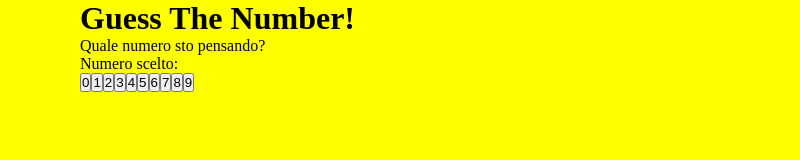
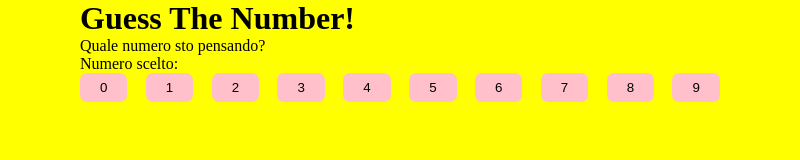
Before and after one commit to eduardomecchia/guess-the-number, an Electron app: page index.html in a window 800 px wide. Drawn offline with Linux system fonts and the light colour scheme.

Commit message:
Add basic styling to user buttons

```diff
--- a/assets/css/app.css
+++ b/assets/css/app.css
@@ -31,3 +31,22 @@ body {
     opacity: 0.5;
     display: none;
 }
+
+.buttons {
+    display: flex;
+    justify-content: space-between;
+}
+
+.user-button {
+    display: inline-block;
+    padding: 7px 20px;
+    border-radius: 7px;
+    border: 0;
+    background-color: pink;
+    transition: 0.2s;
+    cursor: pointer;
+}
+
+.user-button:hover {
+    background-color: palevioletred;
+}
```
